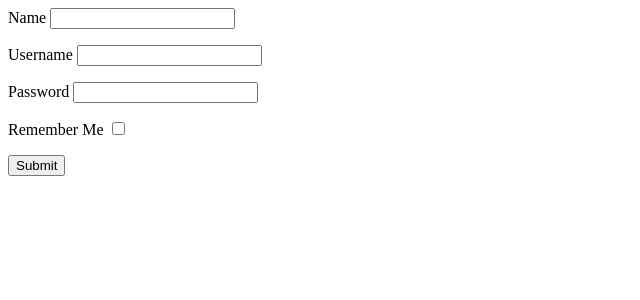
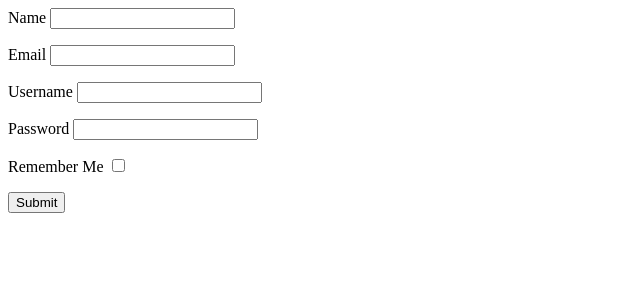
Before and after one commit to NervoyzZz/flask-study-project, a Flask app: page /register/ in a window 1280 px wide. Shown: the top 300 px of the page, without its empty margins (0-640 px from the left). Run offline with Flask 2, Linux system fonts and the light colour scheme.

Commit message:
Fixed registration forms

```diff
--- a/app/templates/register.html
+++ b/app/templates/register.html
@@ -15,6 +15,16 @@
             {{ form.name.label() }}
             {{ form.name() }}
         </p>
+
+        <p>
+            {{ form.email.label() }}
+            {{ form.email() }}
+            {% if form.email.errors %}
+                {% for error in form.email.errors %}
+                    {{ error }}
+                {% endfor %}
+            {% endif %}
+	    </p>
 
         <p>
             {{ form.username.label() }}
```
Also changed, not shown: app/main/views.py (+9 -4 lines).
